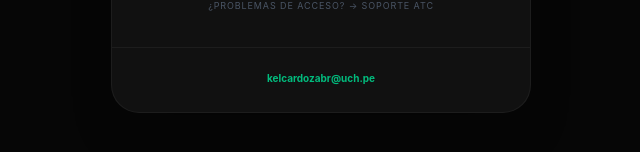
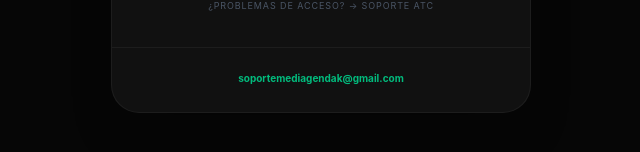
Before and after one commit to kevinx0212/mediagendaK, a React (Vite) app: page / in a window 1280 px wide. Both pictures are taken after a click on the button "PACIENTE". Shown: the part 598-750 px from the top of the page, without its empty margins (319-959 px from the left). Built offline with nearby package versions, Linux system fonts and the light colour scheme.

Commit message:
Update App.tsx

```diff
--- a/src/App.tsx
+++ b/src/App.tsx
@@ -1,3 +1,4 @@
+
 /**
  * MEDIAGENDAK v4 — Sistema de Gestión Médica (Triage Clínico Inteligente Dual)
  * @license SPDX-License-Identifier: Apache-2.0
@@ -466,7 +467,7 @@ export default function App() {
 
             <div className="px-8 pb-6 text-center border-t border-white/5 pt-4">
               {authTab === 'patient' ? (
-                <a href="mailto:kelcardozabr@uch.pe" className="text-emerald-500 text-[10px] font-bold hover:underline">kelcardozabr@uch.pe</a>
+                <a href="mailto:soportemediagendak@gmail.com" className="text-emerald-500 text-[10px] font-bold hover:underline">soportemediagendak@gmail.com</a>
               ) : (
                 <p className="text-gray-600 text-[9px] uppercase tracking-widest">Solo personal authorized</p>
               )}
```
